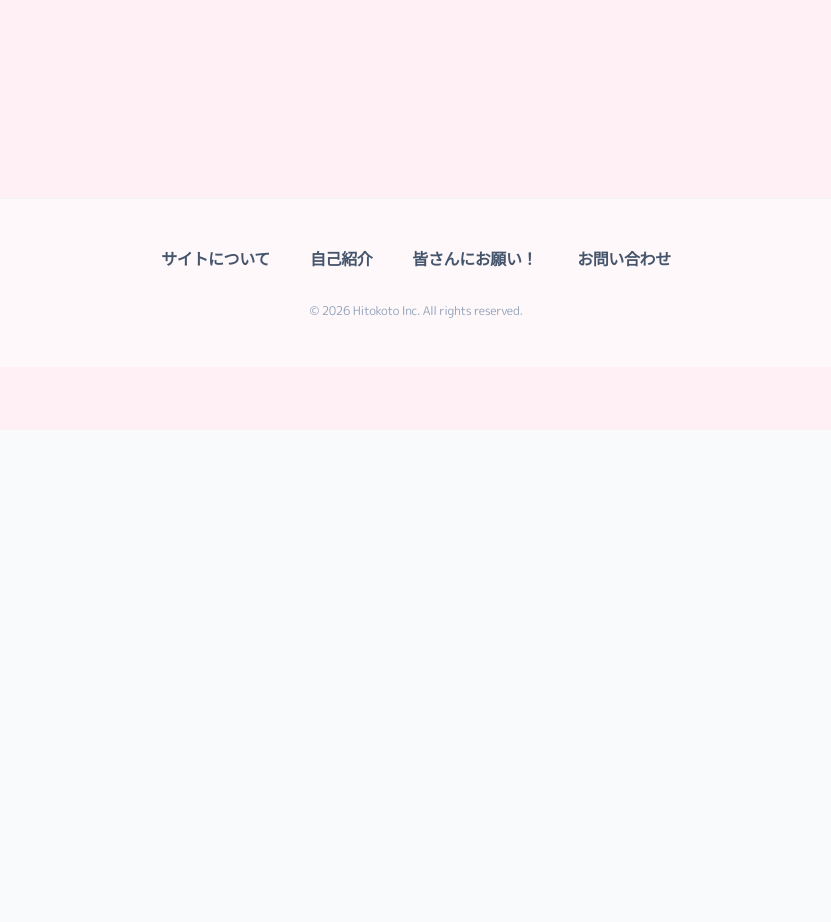
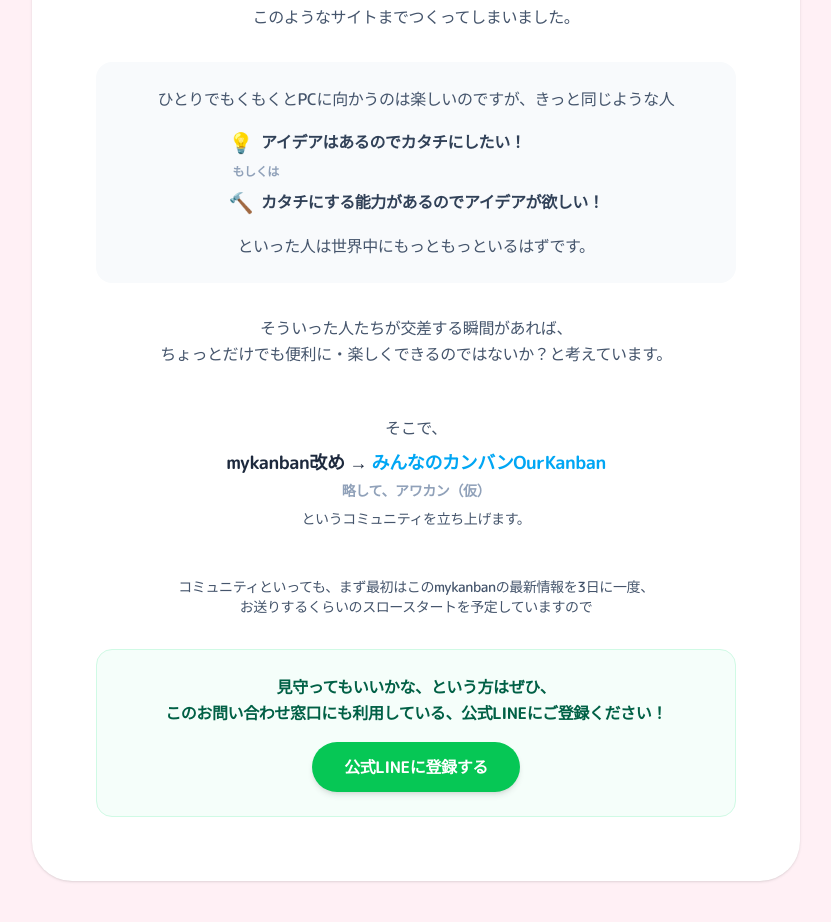
Before and after one commit to komi0929/mykanban, a Next.js app: page /requests in a window 1280 px wide. Shown: the part 370-1292 px from the top of the page, without its empty margins (224-1055 px from the left). Before the commit the page ends 800 px from the top, so only its background shows below. Built offline with nearby package versions, Linux system fonts and the light colour scheme.

Commit message:
content: update requests page with ourkanban community text

```diff
--- a/src/app/requests/page.tsx
+++ b/src/app/requests/page.tsx
@@ -15,8 +15,69 @@
 
       <div className="container mx-auto px-4 py-32 sm:py-40">
         <div className="max-w-3xl mx-auto bg-white rounded-[40px] p-8 sm:p-16 shadow-sm text-center">
-            <h1 className="text-2xl font-bold text-slate-800 mb-4">皆さんにお願い！</h1>
-            <p className="text-slate-500">現在準備中です。公開までしばらくお待ちください。</p>
+            <h1 className="text-2xl font-bold text-slate-800 mb-10">皆さんにお願い！</h1>
+
+            <div className="space-y-8 text-slate-600 font-medium leading-relaxed text-left sm:text-center">
+                <p>
+                    このサイトの運営者（komi）はアプリ開発のど素人です。<br className="hidden sm:inline" />
+                    AIさまさまの進化により、あ！いいかも！と思いついたアイデアがかたちになるのが楽しくて、<br className="hidden sm:inline" />
+                    このようなサイトまでつくってしまいました。
+                </p>
+
+                <div className="bg-slate-50 p-6 rounded-2xl">
+                    <p className="mb-4">
+                        ひとりでもくもくとPCに向かうのは楽しいのですが、きっと同じような人
+                    </p>
+                    <ul className="list-none space-y-2 font-bold text-slate-700 inline-block text-left">
+                        <li className="flex items-center gap-2">
+                            <span className="text-xl">💡</span> アイデアはあるのでカタチにしたい！
+                        </li>
+                        <li className="flex items-center gap-2">
+                            <span className="text-xs text-slate-400 mx-1">もしくは</span>
+                        </li>
+                        <li className="flex items-center gap-2">
+                            <span className="text-xl">🔨</span> カタチにする能力があるのでアイデアが欲しい！
+                        </li>
+                    </ul>
+                    <p className="mt-4">
+                        といった人は世界中にもっともっといるはずです。
+                    </p>
+                </div>
+
+                <p>
+                    そういった人たちが交差する瞬間があれば、<br className="hidden sm:inline" />
+                    ちょっとだけでも便利に・楽しくできるのではないか？と考えています。
+                </p>
+
+                <div className="py-4">
+                    <p className="mb-2">そこで、</p>
+                    <p className="text-lg font-bold text-slate-800">
+                        mykanban改め → <span className="text-sky-500">みんなのカンバンOurKanban</span>
+                    </p>
+                    <p className="text-sm text-slate-400 font-bold mt-1">略して、アワカン（仮）</p>
+                    <p className="mt-2 text-sm">というコミュニティを立ち上げます。</p>
+                </div>
+
+                <p className="text-sm">
+                    コミュニティといっても、まず最初はこのmykanbanの最新情報を3日に一度、<br className="hidden sm:inline" />
+                    お送りするくらいのスロースタートを予定していますので
+                </p>
+
+                <div className="bg-emerald-50/50 p-6 rounded-2xl border border-emerald-100">
+                    <p className="mb-4 font-bold text-emerald-800">
+                        見守ってもいいかな、という方はぜひ、<br />
+                        このお問い合わせ窓口にも利用している、公式LINEにご登録ください！
+                    </p>
+                    <a
+                        href="https://lin.ee/D5y3TBU"
+                        target="_blank"
+                        rel="noopener noreferrer"
+                        className="inline-flex items-center gap-2 bg-[#06C755] hover:bg-[#05b64d] text-white font-bold py-3 px-8 rounded-full transition-all hover:scale-105 shadow-md"
+                    >
+                        公式LINEに登録する
+                    </a>
+                </div>
+            </div>
         </div>
       </div>
 
```
